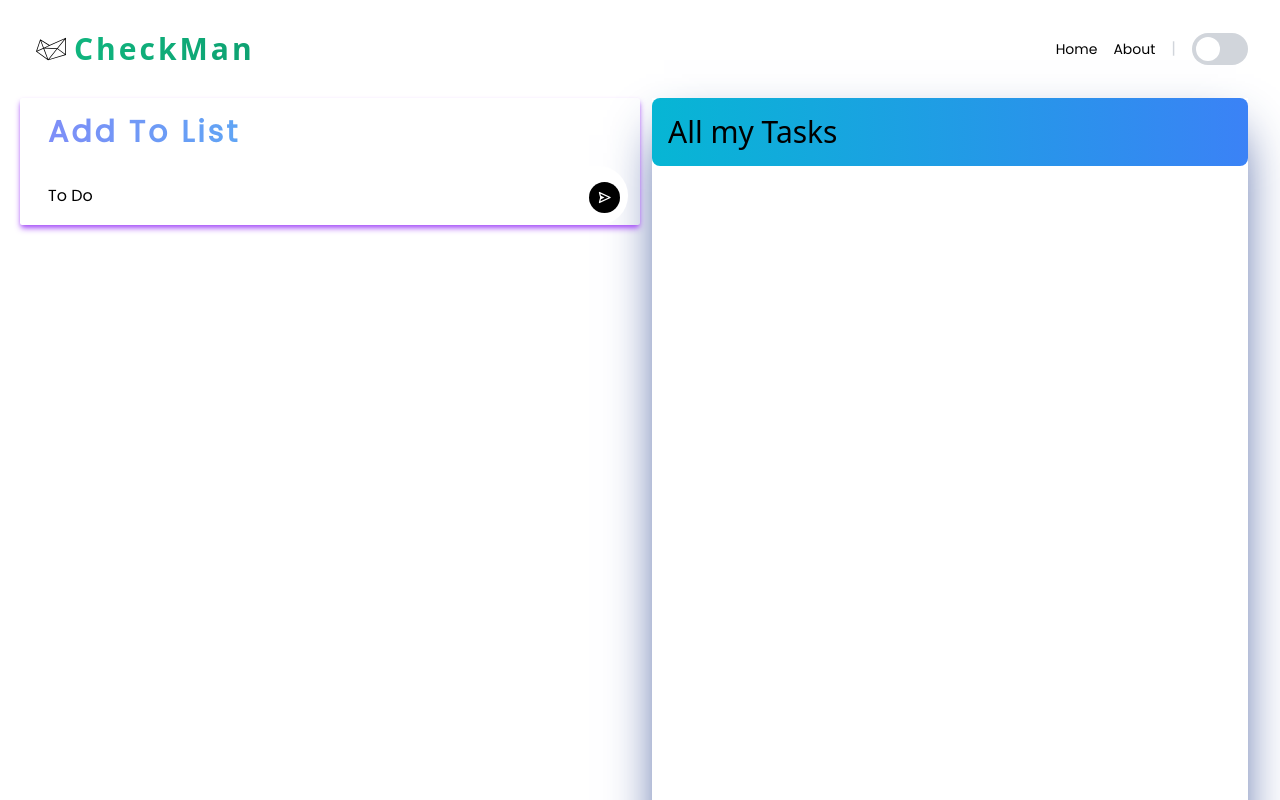
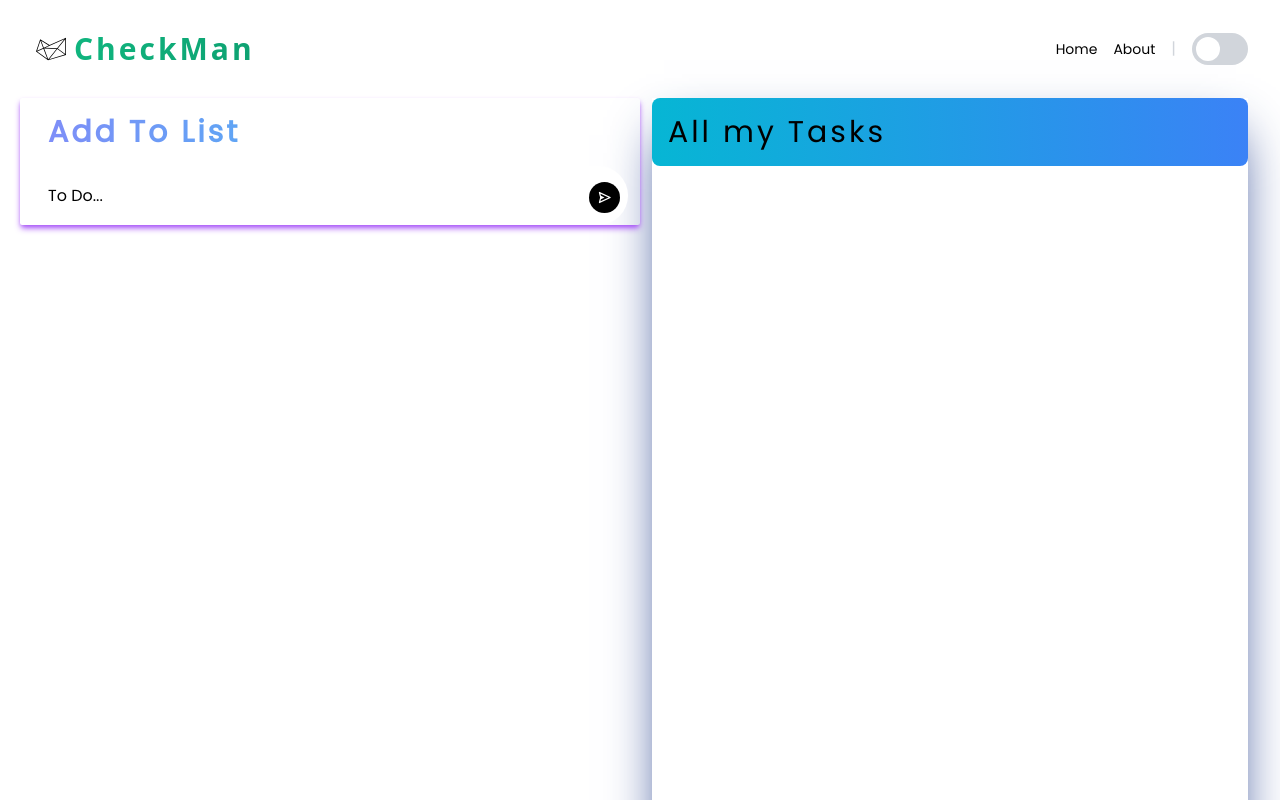
Before and after one commit to sobhanhadikhah/ChechkMan, a React (Vite) app: page / in a window 1280 px wide. Shown: the top 800 px of the page. Built offline with nearby package versions, Linux system fonts and the light colour scheme.

Commit message:
add animiton and change navbar

```diff
--- a/package.json
+++ b/package.json
@@ -10,6 +10,7 @@
   },
   "dependencies": {
     "@reduxjs/toolkit": "^1.9.3",
+    "framer-motion": "^10.3.1",
     "react": "^18.2.0",
     "react-dom": "^18.2.0",
     "react-icons": "^4.8.0",
--- a/src/App.jsx
+++ b/src/App.jsx
@@ -4,14 +4,15 @@ import { useSelector } from "react-redux";
 import { About, AddListPage, Notfound } from "./pages"
 import { useTitle } from './hooks/usetitle';
 import { Route, Routes } from "react-router-dom";
-import { saveToDo } from "./hooks/savestoreg";
+import { motion } from "framer-motion";
+import { navbarVarition } from "./utiles/motion";
 const App = () => {
   const todo = useSelector(state => state.todoReducerState.todo);
   useTitle("Home")
   return (
     <div>
-      <Navbar />
-      <div className="" >
+      <motion.div variants={navbarVarition} initial="hidden" animate="visible"  ><Navbar /></motion.div>
+      <div  >
         <Routes>
           <Route path="/" element={<AddListPage />} />
           <Route path="about" element={<About />} />
--- a/src/components/inputToDo.jsx
+++ b/src/components/inputToDo.jsx
@@ -7,10 +7,10 @@ const InputToDo = ({ handleChange, handleToAdd, text, setText }) => {
                 <h1 className='rounded-t-md bg-gradient-to-r from-indigo-400 to-cyan-400 bg-clip-text text-transparent tracking-widest font-extrabold p-4 text-3xl font-Poppins-Regular lg:block hidden   ' >Add To List</h1>
                 <form onSubmit={handleToAdd} onChange={handleChange} className=" shadow-gray-400 shadow-md lg:shadow-none bg-white   rounded-full flex   lg:mb-0 mb-2  " >
                     <div className='flex w-full   lg:bg-transparent  ' >
-                        <input className=' px-4    py-1 placeholder:text-black bg-transparent lg:bg-white  font-Poppins-Regular  focus:outline-none  '
-                            onChange={(e) => setText(e.target.value)} placeholder='To Do' type="text" value={text} />
+                        <input className=' px-4    py-1 placeholder:text-black bg-transparent lg:bg-white  font-Poppins-Regular   focus:outline-none  '
+                            onChange={(e) => setText(e.target.value)} placeholder='To Do...' type="text" value={text} />
                     </div>
-                    <button className='bg-black  p-2 font-Poppins-Regular rounded-full lg:block mt-4 mr-2 mb-3 '  ><BiSend className="text-white" size={15} /></button>
+                    <button className='bg-black  p-2 font-Poppins-Regular rounded-full lg:block mt-4 hover:bg-slate-700 mr-2 mb-3 '  ><BiSend className="text-white" size={15} /></button>
                 </form>
             </div>
         </div>
--- a/src/components/listTask.jsx
+++ b/src/components/listTask.jsx
@@ -1,8 +1,8 @@
 import { useEffect, useState } from 'react'
 import { useSelector, useDispatch } from 'react-redux';
-import { GoCheck } from "react-icons/go"
-import { AiFillDelete } from "react-icons/ai";
+import { motion } from 'framer-motion';
 import { removeTodo, toggleTodo } from '../features/reducer';
+import { inputToDoVarition, navbarVarition } from '../utiles/motion';
 const ListTask = () => {
     const disPatch = useDispatch();
     const handleOnRemove = (itemId) => {
@@ -17,7 +17,7 @@ const ListTask = () => {
         <div className='mx-3 shadow-2xl shadow-blue-900 ' >
             <div className='bg-gradient-to-r from-cyan-500 to-blue-500 rounded-lg ' >
 
-                <h1 className='text-3xl p-4 grid text-blackfont-Poppins-Regular  ' >All my Tasks</h1>
+                <h1 className='text-3xl p-4 grid text-blackfont-Poppins-Regular  tracking-widest font-Poppins-Regular ' >All my Tasks</h1>
             </div>
             <div className=' h-[400px] sm:h-[300px] md:h-[500px] lg:h-[800px] my-3 md:my-0  md:ml-3  rounded-md    overflow-auto   ' >
                 <ul className='mx-3 gap-2 flex flex-col  ' >
@@ -25,9 +25,9 @@ const ListTask = () => {
                     {todo.map((todos, i) => {
 
                         return (
-                            <div key={todos.id} className='flex flex-row justify-center items-center '>
+                            <motion.div variants={inputToDoVarition} initial="hidden" animate="visible" key={todos.id} className='flex flex-row justify-center items-center '>
                                 <li style={{ textDecoration: todos.completed ? "line-through" : "none" }}
-                                    className='bg-slate-700  inline-flex  my-2   font-Poppins-Regular decoration-white w-full p-2 py-3 capitalize  rounded-md' >
+                                    className='bg-slate-700  inline-flex   my-2   font-Poppins-Regular decoration-white w-full p-2 py-3 capitalize  rounded-md' >
                                     <span className='text-white  px-2 justify-center items-center  rounded-full ' >{i + 1} -    </span>
                                     <div className='bg-gradient-to-r from-purple-500 to-amber-400 bg-clip-text text-transparent' >{todos.text}</div>
                                 </li>
@@ -35,11 +35,11 @@ const ListTask = () => {
 
 
                                 </input>
-                                <div onClick={() => handleOnRemove(todos.id)} className='text-black font-Poppins-Regular font-semibold ml-4 cursor-pointer hover:underline ' >
+                                <div onClick={() => handleOnRemove(todos.id)} className='text-black  font-Poppins-Regular font-semibold ml-4 cursor-pointer hover:underline ' >
 
                                     Remove
                                 </div>
-                            </div>
+                            </motion.div>
                         )
                     })}
                 </ul>
--- a/src/index.css
+++ b/src/index.css
@@ -33,3 +33,19 @@
     cursor: pointer;
     box-shadow: var(--cyan) 0px 0px 50px;
 }
+/* width */
+::-webkit-scrollbar {
+    width: 7px;
+  }
+
+  /* Track */
+  ::-webkit-scrollbar-track {
+    box-shadow: inset 0 0 5px grey;
+    border-radius: 10px;
+  }
+
+  /* Handle */
+  ::-webkit-scrollbar-thumb {
+    background: black;
+    border-radius: 10px;
+  }
--- a/src/pages/addListPage.jsx
+++ b/src/pages/addListPage.jsx
@@ -3,6 +3,8 @@ import { ListTask, NavigitionBottem, InputToDo } from "../components";
 import { useDispatch } from 'react-redux';
 import { nanoid } from '@reduxjs/toolkit';
 import { addTodo, removeTodo, toggleTodo } from '../features/reducer';
+import { motion } from 'framer-motion';
+import { inputToDoVarition } from '../utiles/motion';
 const AddListPage = () => {
     const [text, setText] = useState("")
     const disPatch = useDispatch();
@@ -23,9 +25,15 @@ const AddListPage = () => {
                 <div className='' >
                     {/* adding prosecering */}
                     <div className='grid grid-cols-1 md:grid-cols-2' >
-                        <InputToDo handleChange={handleChange} handleToAdd={handleToAdd} text={text} setText={setText} />
+                        <div  >
+                            <InputToDo handleChange={handleChange} handleToAdd={handleToAdd} text={text} setText={setText} />
+
+                        </div>
                         {/* to do listing here */}
-                        <ListTask />
+                        <motion.div variants={inputToDoVarition} initial="hidden" animate="visible" >
+
+                            <ListTask />
+                        </motion.div>
                     </div>
                 </div>
                 {/* navigition bottome is here */}
--- /dev/null
+++ b/src/utiles/motion.js
@@ -0,0 +1,26 @@
+export const navbarVarition = {
+    hidden:{
+        opacity:0
+    },
+    visible:{
+        opacity:1,
+        transition:{
+            duration:2
+        }
+    }
+}
+export const inputToDoVarition = {
+    hidden:{
+        opacity:0.5,
+        scale:0
+
+    },
+    visible:{
+        opacity:1,
+        scale:1,
+        transition:{
+            type:"spring",
+            damping:30
+        }
+    }
+}
```
Also changed, not shown: 1 other file (tests, documents, lock files or other folders).
